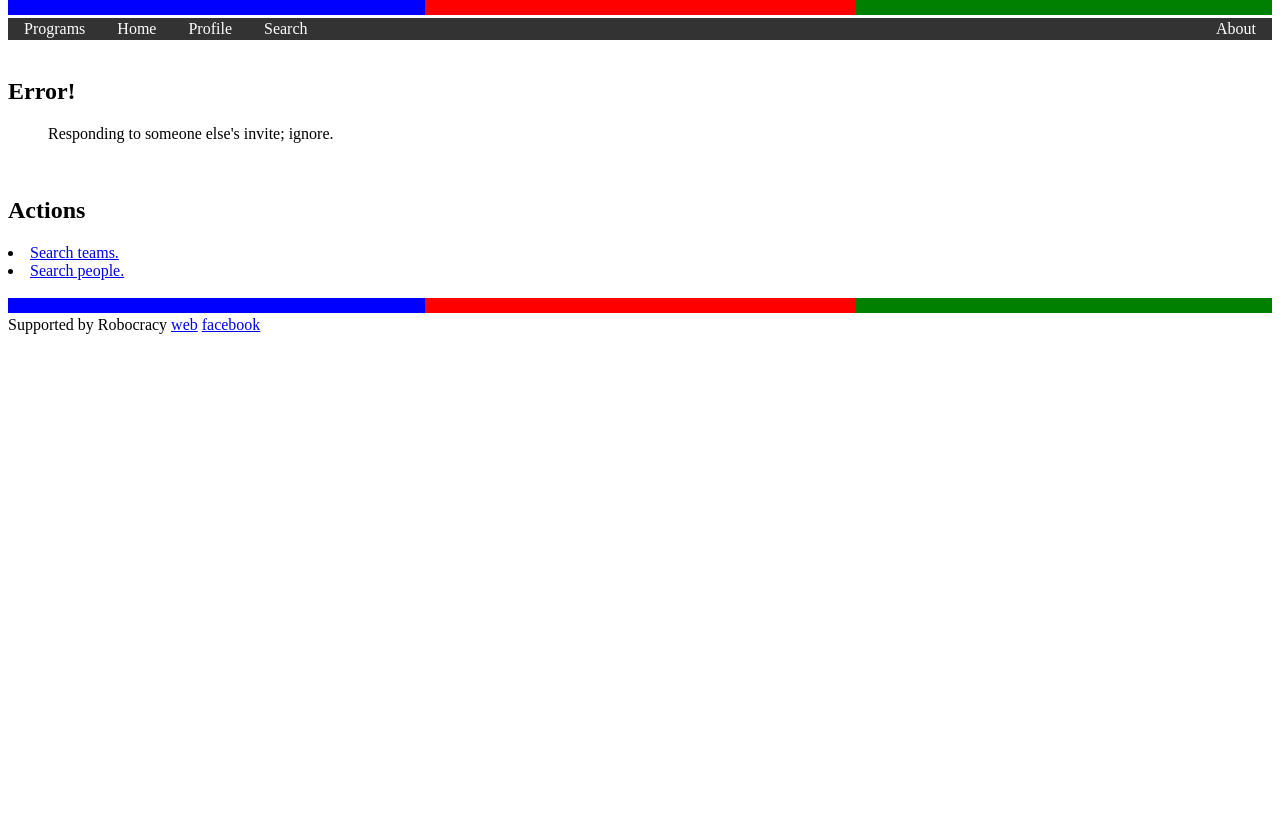
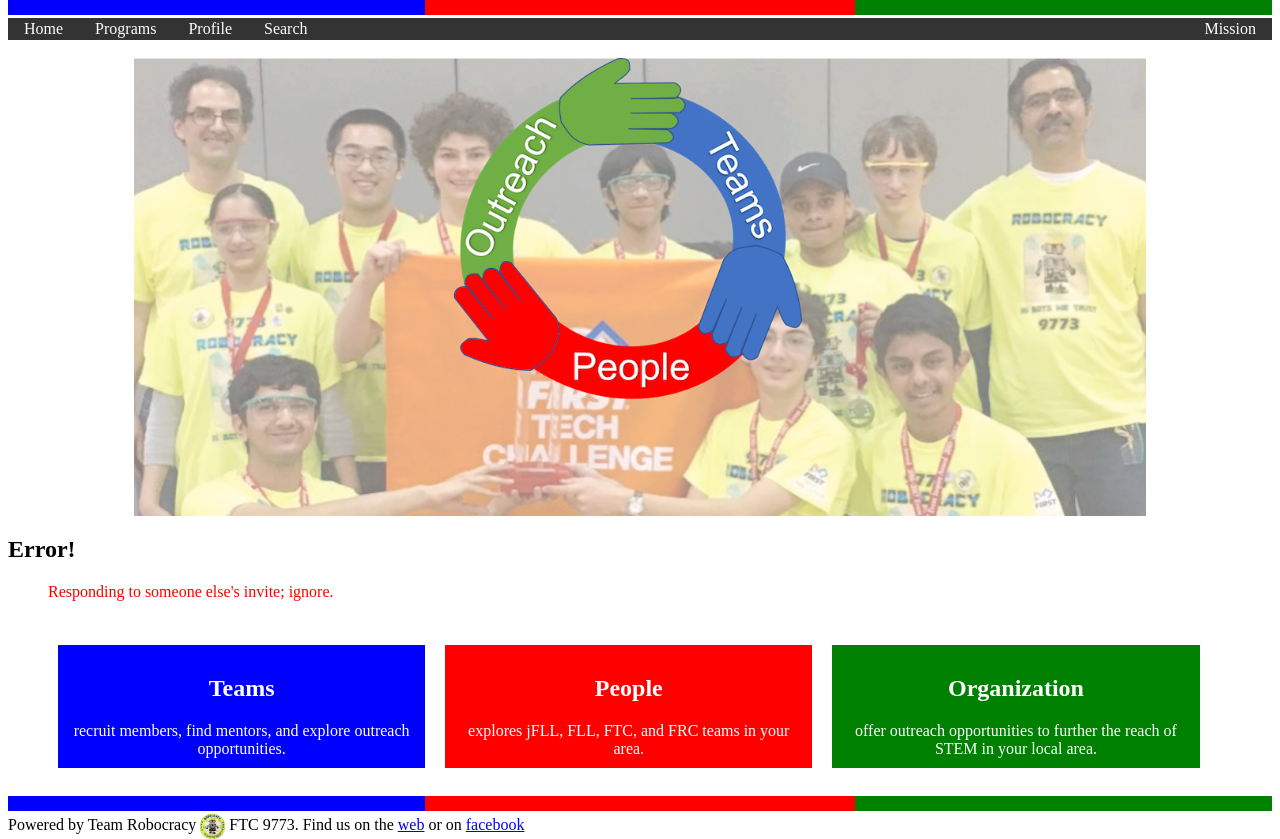
Before and after one commit to AlexandreEichenberger/findmyteam, a Django app: page /match/1/accept_invite/ in a window 1280 px wide. Shown: the part 106-945 px from the top of the page. Before the commit the page ends 440 px from the top, so only its background shows below. Run offline with Django 3.2, Linux system fonts and the light colour scheme; a user stored in the database is signed in; data comes from the database, SQL or seed files in the repository; both versions use the stored data as it was after the commit.

Commit message:
new version that works

```diff
--- a/findmyteam/findmyteam/settings.py
+++ b/findmyteam/findmyteam/settings.py
@@ -161,3 +161,7 @@ except:
   raise
 EMAIL_PORT = 587
 DEFAULT_FROM_EMAIL = EMAIL_HOST_USER
+
+# handle media
+MEDIA_ROOT = os.path.join(BASE_DIR, 'media')
+MEDIA_URL  = '/media/'
--- a/findmyteam/match/static/match/style.css
+++ b/findmyteam/match/static/match/style.css
@@ -80,6 +80,36 @@
     background-color: #4CAF50;
 }
 
+/* format for index */
+
+.index_img {
+    width: 80%;
+    max-width: 1200px;
+}
+
+.index_ul {
+    list-style-type: none;
+    margin: 0;
+    /*padding: 2%; */
+    overflow: hidden;
+}
+
+.index_li {
+    float: left;
+    margin: 10px 10px;
+    /*padding: 30px 30px; */
+    width:30%
+}
+
+.index_a {
+    display: block;
+    color: white;
+    text-align: center;
+    padding: 10px 10px;
+    text-decoration: none;
+}
+
+
 /* format for settings */
 
 .choices_ul {
@@ -107,6 +137,27 @@
     background-color: #111;
 }
 
+/* misc */
+
+.wrap_img {
+    float: left;
+    margin: 10px;
+    width: 25%;
+    width-max: 150px;
+    height-max: 50px;
+    vertical-align: top;
+}
+
+/* footer */
+
+.footer_img {
+    vertical-align: middle;
+    width: 25px;
+}
+
+.footer_txt {
+}
+
 /* errror from accounts */
 
 .errorlist {
--- a/findmyteam/match/templates/base.html
+++ b/findmyteam/match/templates/base.html
@@ -29,11 +29,11 @@
 
 </nav>
 <ul class="topnav_ul">
+  <li class="topnav_li"> <a class="topnav_a" href="/match">Home</a></li>
   <li class="topnav_li"> <a class="topnav_a" href="{% url 'match:programs' %}">Programs</a></li>
-  <li class="topnav_li"> <a class="topnav_a" href="/match">Home</a></li>
   <li class="topnav_li"> <a class="topnav_a" href="{% url 'match:settings' %}">Profile</a></li>
   <li class="topnav_li"> <a class="topnav_a" href="{% url 'match:search' %}">Search</a></li>
-  <li class="topnav_li" style="float:right"> <a class="topnav_a" href="/match.about.html">About</a></li>
+  <li class="topnav_li" style="float:right"> <a class="topnav_a" href="{% url 'match:about' %}"">Mission</a></li>
 </ul>
 <br>
 </head>
@@ -50,9 +50,13 @@
   <br>
   <div class="neapolitan"><br>
 
-Supported by Robocracy
-  <a href="http://ftcrobocracy.org">web</a>
+<span class="footer_txt"> Powered by Team Robocracy </span>
+<img class="footer_img" src="{% static 'match/robocracy_small.gif' %}" alt="logo image">
+<span class="footer_txt">
+    FTC 9773. Find us on the
+  <a href="http://ftcrobocracy.org">web</a> or on
   <a href="https://www.facebook.com/ftcrobocracy9773">facebook</a>
+</span>
 </footer>
 
 </body>
--- a/findmyteam/match/templates/match/index.html
+++ b/findmyteam/match/templates/match/index.html
@@ -1,20 +1,40 @@
 {% extends "base.html" %}
 {% block content %}
+{% load static %}
 
+<center>
+<img class="index_img" src="{% static 'match/index.png' %}" alt="background image"\>
+</center>
 
 {% if message %}
-<h2>
-{{ header }}
-</h2>
-<ul> {{ message }} </ul> <br>
+  {% if header %}
+    <h2>
+    {{ header }}
+    </h2>
+  {% endif %}
+  <ul class="errorlist"> {{ message }} </ul> <br>
 {% endif %}
 
-<h2>
-Actions
-</h2>
+<ul class="index_ul">
+  <li class="index_li" style="background-color:blue;">
+  <a class="index_a" href="{% url 'match:team_actions' %}">
+  <h2>Teams</h2>
+  recruit members, find mentors, and explore outreach opportunities.</a></li>
 
-<li> <a href="{% url 'match:person_searching_teams' %}">Search teams.</a></li>
-<li> <a href="{% url 'match:team_searching_persons' %}">Search people.</a></li>
+  <li class="index_li" style="background-color:red;">
+  <a class="index_a" href="{% url 'match:person_actions' %}">
+  <h2>People</h2>
+  explores jFLL, FLL, FTC, and FRC teams in your area.
+  </a></li>
+
+  <li class="index_li "style="background-color:green;">
+  <a class="index_a"
+  href="{% url 'match:org_actions' %}">
+  <h2>Organization</h2>
+  offer outreach opportunities to further the reach of STEM in your
+  local area.</a></li>
+</ul>
+
 
 
 {% endblock %}
--- a/findmyteam/match/templates/match/person_searching_teams_result.html
+++ b/findmyteam/match/templates/match/person_searching_teams_result.html
@@ -23,7 +23,7 @@
 Search terms:
 </h2>
 
-{% if error_message %} <ul> {{ error_message }} </ul>  {% endif %}
+{% if error_message %} <ul class="errorlist"> {{ error_message }} </ul>  {% endif %}
 
 <form action={% url 'match:person_searching_teams_result' %} method="post">
 {% csrf_token %}
--- a/findmyteam/match/urls.py
+++ b/findmyteam/match/urls.py
@@ -9,21 +9,27 @@ urlpatterns = [
     url(r'^search/$', views.search, name='search'),
     url(r'^settings/$', views.settings, name='settings'),
     url(r'^programs/$', views.programs, name='programs'),
+    url(r'^about/$', views.about, name='about'),
 
     # person
+    url(r'^person_actions/$', views.person_actions, name='person_actions'),
     url(r'^person_profile/$', views.person_profile, name='person_profile'),
+
     url(r'^person_viewing_team/(?P<tusername>[a-zA-Z_]+)/$', views.person_viewing_team, name='person_viewing_team'),
     url(r'^person_inviting_team/(?P<tusername>[a-zA-Z_]+)/$', views.person_inviting_team, name='person_inviting_team'),
     url(r'^person_searching_teams/$', views.person_searching_teams, name='person_searching_teams'),
     url(r'^person_searching_teams_result/$', views.person_searching_teams_result, name='person_searching_teams_result'),
 
     # team
+    url(r'^team_actions/$', views.team_actions, name='team_actions'),
     url(r'^team_profile/$', views.team_profile, name='team_profile'),
-
     url(r'^team_viewing_person/(?P<pusername>[a-zA-Z_]+)/$', views.team_viewing_person, name='team_viewing_person'),
     url(r'^team_inviting_person/(?P<pusername>[a-zA-Z_]+)/$', views.team_inviting_person, name='team_inviting_person'),
     url(r'^team_searching_persons/$', views.team_searching_persons, name='team_searching_persons'),
     url(r'^team_searching_persons_result/$', views.team_searching_persons_result, name='team_searching_persons_result'),
+
+    # organization
+    url(r'^org_actions/$', views.org_actions, name='org_actions'),
 
     # invite
     url(r'^(?P<invitor>[a-zA-Z_]+)/(?P<invitee>[a-zA-Z_]+)/(?P<type>[a-zA-Z_]+)/send_invite/$', views.send_invite, name='send_invite'),
--- a/findmyteam/match/views.py
+++ b/findmyteam/match/views.py
@@ -36,10 +36,15 @@ def type_in_context(type):
     else:
         return {'anonymous' : True}
 
+################################################################################
+# global responses
+
 def index(request):
     type = classify(request)
     if type == Profile.UNSPECIFIED:
         return render(request, 'match/settings.html', {'is_uninit' : True})
+    if request.user.is_authenticated:
+        return render(request, 'match/index.html', {'authenticated' : True})
     return render(request, 'match/index.html', {})
 
 def search(request):
@@ -47,10 +52,16 @@ def search(request):
     if type == Profile.UNSPECIFIED:
         return render(request, 'match/settings.html', {'is_uninit' : True})
     context = type_in_context(type)
-    return render(request, 'match/search.html', context)
+    if type == ANONYMOUS:
+        # anonymous: let search teams as if a person
+        context = {'is_person' : True}
+    return render(request, 'match/actions.html', context)
 
 def programs(request):
     return render(request, 'match/programs.html', {})
+
+def about(request):
+    return render(request, 'match/about.html', {})
 
 @login_required
 def settings(request):
@@ -62,6 +73,17 @@ max_travel_distance = 200
 
 ################################################################################
 # person
+
+def person_actions(request):
+    if request.user.is_authenticated:
+        if request.user.profile.is_person():
+            return render(request, 'match/actions.html', {'is_person' : True})
+        else:
+            return render(request, 'match/index.html', {'authenticated' : True,
+                'message': "People pages can only be accessed by accounts registered as persons."})
+    # not authenticated
+    return render(request, 'match/actions.html', {'register' : True,  'login' : True,
+        'is_person' : True})
 
 @login_required
 def person_profile(request):
@@ -177,7 +199,7 @@ def person_searching_teams(request):
             person.latitude, person.longitude, True,
             person.interested_in_jFLL, person.interested_in_FLL, person.interested_in_FTC,
             person.interested_in_FRC, None)
-    return render_person_searching_teams(request, 10000, 15, 0.0, 0.0,
+    return render_person_searching_teams(request, 0, 15, 0.0, 0.0,
         True, False, False, False, False, "")
 
 def person_searching_teams_result(request):
@@ -221,6 +243,16 @@ def person_searching_teams_result(request):
 
 ################################################################################
 # teams
+
+def team_actions(request):
+    if request.user.is_authenticated:
+        if request.user.profile.is_team():
+            return render(request, 'match/actions.html', {'is_team' : True})
+        else:
+            return render(request, 'match/index.html', {'authenticated' : True,
+                'message': "Team pages can only be accessed by accounts registered as teams."})
+    # not authenticated
+    return render(request, 'match/actions.html', {'register' : True,  'login' : True})
 
 @login_required
 def team_profile(request):
@@ -344,6 +376,14 @@ def team_searching_persons_result(request):
     return render_team_searching_persons(request, team, dist, error_message)
 
 
+################################################################################
+# org
+
+def org_actions(request):
+    context = {}
+    context = {'message' : "Oranizations are not supported yet at this time."}
+    return render(request, 'match/index.html', context)
+
 
 ################################################################################
 # invite
```
Also changed, not shown: findmyteam/match/templates/match/about.html (added, +59 -0 lines), findmyteam/match/templates/match/actions.html (added, +42 -0 lines), findmyteam/match/templates/match/search.html (deleted, +0 -27 lines), README.md, findmyteam/db.sqlite3, findmyteam/match/static/match/index.png (added), findmyteam/match/static/match/robocracy.gif (added), findmyteam/match/static/match/robocracy_2017.jpeg (added), findmyteam/match/static/match/robocracy_small.gif (added), 1 other file.
